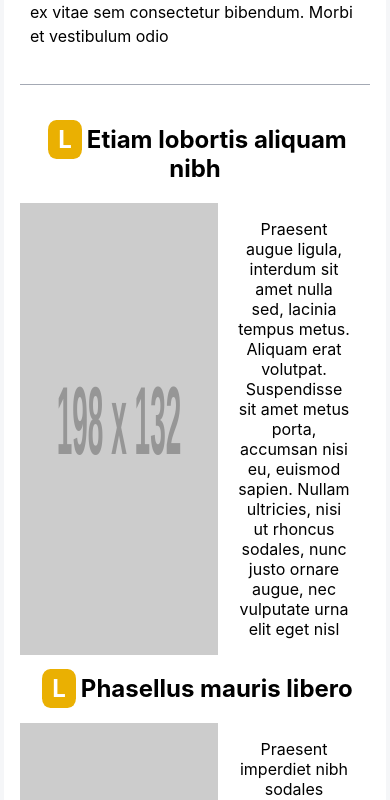
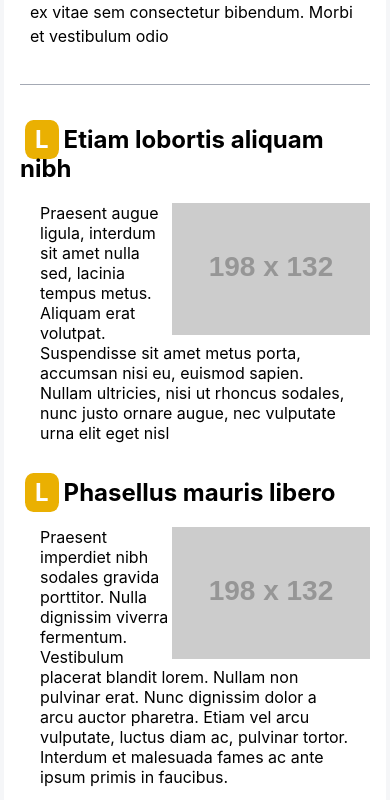
Before and after one commit to ryzeon-dev/ppm, a React (Create React App) app: page / in a window 390 px wide. Shown: the part 1244-2044 px from the top of the page. Built offline with nearby package versions, Linux system fonts and the light colour scheme.

Commit message:
end of project

```diff
--- a/src/components/BodyNews.css
+++ b/src/components/BodyNews.css
@@ -45,6 +45,14 @@
         flex-direction: row;
         justify-content: left;
     }
+
+    .article-image {
+        float: right;
+    }
+
+    .std-article h2, p {
+        text-align: left;
+    }
 }
 
 @media screen and (max-width: 575px) {
@@ -69,4 +77,12 @@
         flex-direction: row;
         justify-content: left;
     }
+
+    .article-image {
+        float: right;
+    }
+
+    .std-article h2, p {
+        text-align: left;
+    }
 }
--- a/src/components/BodyNews.js
+++ b/src/components/BodyNews.js
@@ -43,14 +43,14 @@ function Article(props) {
         }
     };
 
-    return <div id={props.id}>
+    return <div id={props.id} className={"std-article"}>
         <h2>
             <YellowLogo/>{props.title}
         </h2>
-        <div className={'article-image-text-div'}>
-            <img src={'https://placehold.co/' + (props.placeholderSize)}/>
-            <p style={styles.textContent}>{props.content}</p>
-        </div>
+
+        <img className={'article-image'} src={'https://placehold.co/' + (props.placeholderSize)}/>
+        <p style={styles.textContent}>{props.content}</p>
+
 
     </div>
 
--- a/src/components/RecentNews.css
+++ b/src/components/RecentNews.css
@@ -47,7 +47,7 @@
 
 @media screen and (max-width: 1024px) {
     .wrapper {
-        margin-top: 6px;
+        margin-top: 0px;
         background-color: #FFFFFF;
         position: absolute;
     }
@@ -68,6 +68,7 @@
         width: 100%;
         max-width: 100%;
         height: 100%;
+        padding-bottom: 70px;
     }
 
     .recent-news-section-main {
--- a/src/components/RecentNews.js
+++ b/src/components/RecentNews.js
@@ -36,13 +36,14 @@ function RecentNews(props) {
             display: 'flex',
             flexDirection: 'row',
             justifyContent: 'space-around',
-            padding: '0 70px 0 70px'
+            padding: '0 70px ' + ((props.vertical) ? '70px' : '0') + ' 70px',
+
         }
     }
 
 
     function verticalCheck() {
-        if (props.vertical ) {
+        if (props.vertical) {
             return true
         }
         return false
```
